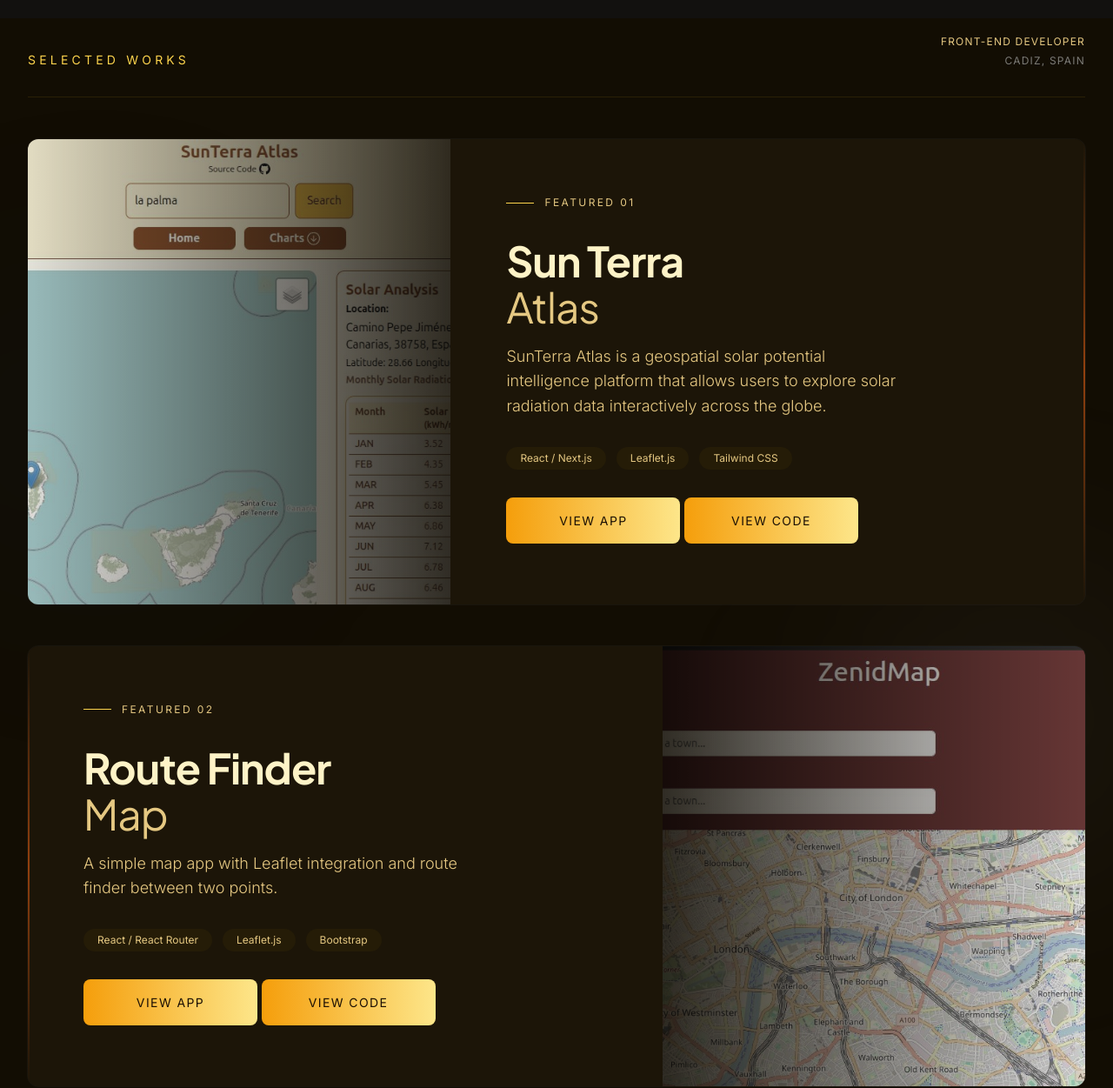
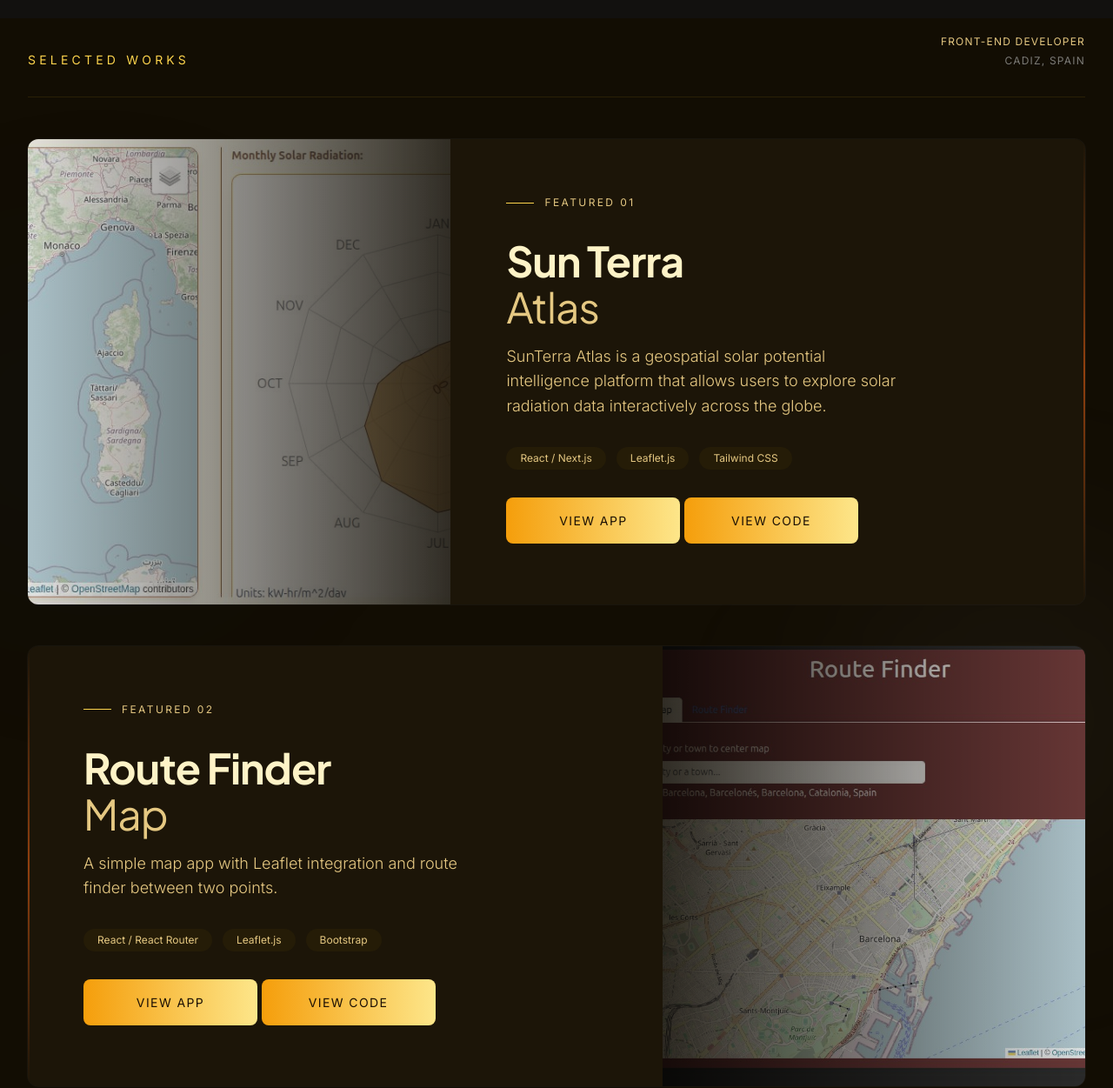
Before and after one commit to zenidreney/portfolio-landing, a website: page alternative.html in a window 1280 px wide. Shown: the part 57-1308 px from the top of the page at 87% size. Drawn offline with nearby package versions, Linux system fonts and the light colour scheme.

Commit message:
chore: add new photos. fix alt tags of images.

```diff
--- a/alternative.html
+++ b/alternative.html
@@ -75,7 +75,7 @@
             <!-- Featured 1 Project Card -->
             <article class="project-card">
                 <div class="card-image-container">
-                    <img alt="Luxury Digital Interface" class="card-image" src="/media/sun-terra.jpg" />
+                    <img alt="Image of Sun-Terra Atlas Web app." class="card-image" src="/media/sun-terra-radar.jpg" />
                     <div class="card-image-overlay"></div>
                 </div>
                 <div class="card-content">
@@ -110,7 +110,7 @@
             <!-- Featured 2 Project Card -->
             <article class="project-card">
                 <div class="card-image-container">
-                    <img alt="Luxury Digital Interface" class="card-image" src="/media/zenid-map.jpg" />
+                    <img alt="Image of Route Finder Web-App." class="card-image" src="/media/route-finder-single.jpg" />
                     <div class="card-image-overlay"></div>
                 </div>
                 <div class="card-content">
```
Also changed, not shown: media/route-finder-single.jpg (added), media/sun-terra-radar.jpg (added).
